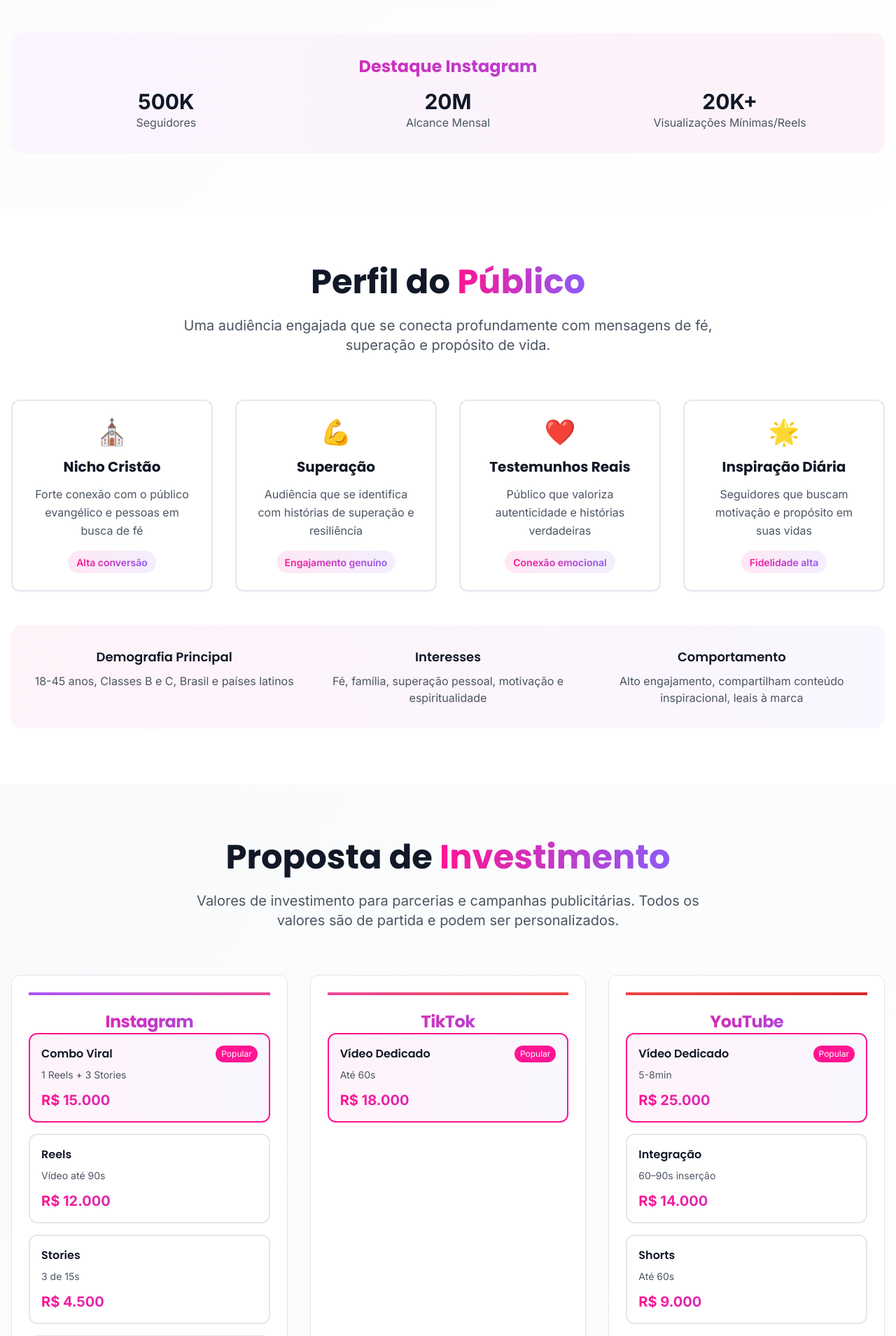
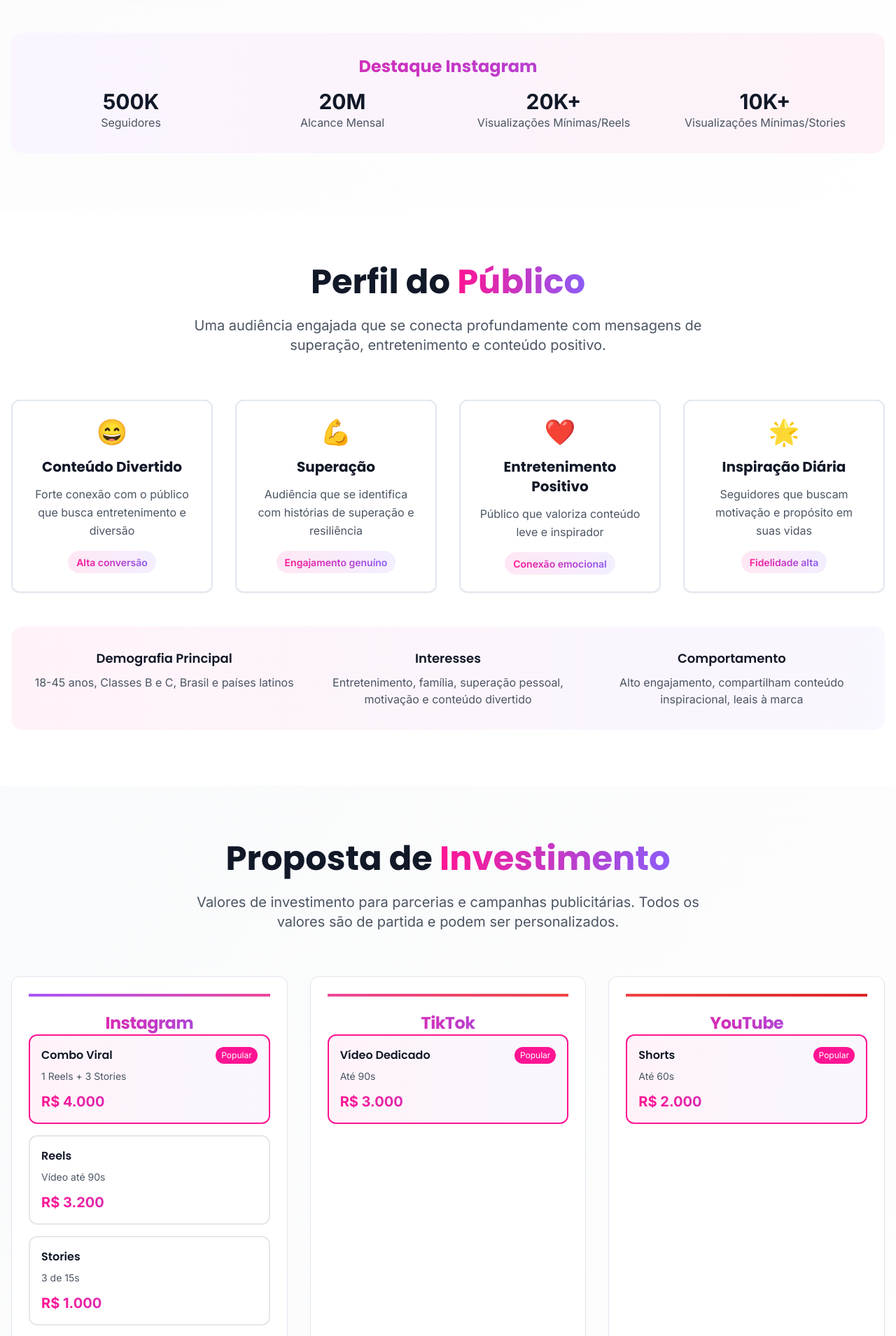
Before and after one commit to joaocristofoli/joao-cris-media-kit-81, a React (Vite) app: page / in a window 1280 px wide. Shown: the part 2611-4520 px from the top of the page at 70% size. Built offline with nearby package versions, Linux system fonts and the light colour scheme.

Commit message:
Refactor: Update content and pricing
Update audience interests, story views, and pricing table.
Update contact information.

```diff
--- a/src/components/Audience.tsx
+++ b/src/components/Audience.tsx
@@ -4,9 +4,9 @@ import { Card, CardContent } from "@/components/ui/card";
 const Audience = () => {
   const audienceFeatures = [
     {
-      title: "Nicho Cristão",
-      description: "Forte conexão com o público evangélico e pessoas em busca de fé",
-      icon: "⛪",
+      title: "Conteúdo Divertido",
+      description: "Forte conexão com o público que busca entretenimento e diversão",
+      icon: "😄",
       highlight: "Alta conversão"
     },
     {
@@ -16,8 +16,8 @@ const Audience = () => {
       highlight: "Engajamento genuíno"
     },
     {
-      title: "Testemunhos Reais",
-      description: "Público que valoriza autenticidade e histórias verdadeiras",
+      title: "Entretenimento Positivo",
+      description: "Público que valoriza conteúdo leve e inspirador",
       icon: "❤️",
       highlight: "Conexão emocional"
     },
@@ -37,8 +37,8 @@ const Audience = () => {
             Perfil do <span className="gradient-text">Público</span>
           </h2>
           <p className="text-xl text-gray-600 max-w-3xl mx-auto">
-            Uma audiência engajada que se conecta profundamente com mensagens de fé,
-            superação e propósito de vida.
+            Uma audiência engajada que se conecta profundamente com mensagens de
+            superação, entretenimento e conteúdo positivo.
           </p>
         </div>
 
@@ -75,7 +75,7 @@ const Audience = () => {
             </div>
             <div>
               <h4 className="text-lg font-semibold text-gray-900 mb-2">Interesses</h4>
-              <p className="text-gray-600">Fé, família, superação pessoal, motivação e espiritualidade</p>
+              <p className="text-gray-600">Entretenimento, família, superação pessoal, motivação e conteúdo divertido</p>
             </div>
             <div>
               <h4 className="text-lg font-semibold text-gray-900 mb-2">Comportamento</h4>
--- a/src/components/Contact.tsx
+++ b/src/components/Contact.tsx
@@ -5,7 +5,8 @@ import { Button } from "@/components/ui/button";
 const Contact = () => {
   const contactInfo = {
     name: "João Vitor da Silva Christofoli",
-    email: "contato.joaocris@email.com",
+    phone: "(11) 97396-4702",
+    email: "contatojoaocris@gmail.com",
     cnpj: "53.323.287/0001-57"
   };
 
@@ -43,6 +44,16 @@ const Contact = () => {
                 </div>
 
                 <div>
+                  <h4 className="font-semibold text-lg mb-2">Telefone</h4>
+                  <a
+                    href={`tel:${contactInfo.phone.replace(/\D/g, '')}`}
+                    className="text-white/90 hover:text-white transition-colors underline"
+                  >
+                    {contactInfo.phone}
+                  </a>
+                </div>
+
+                <div>
                   <h4 className="font-semibold text-lg mb-2">E-mail Comercial</h4>
                   <a
                     href={`mailto:${contactInfo.email}`}
@@ -68,8 +79,9 @@ const Contact = () => {
                 <Button
                   variant="outline"
                   className="flex-1 border-white text-white hover:bg-white hover:text-joao-pink"
+                  onClick={() => window.open(`https://wa.me/55${contactInfo.phone.replace(/\D/g, '')}`, '_blank')}
                 >
-                  WhatsApp Business
+                  WhatsApp
                 </Button>
               </div>
             </CardContent>
@@ -118,7 +130,7 @@ const Contact = () => {
             <h3 className="text-2xl font-bold mb-4">Pronto para fazer a diferença?</h3>
             <p className="text-white/90 mb-6 text-lg">
               Junte-se a marcas que já confiam no meu trabalho e alcance milhões de pessoas
-              com uma mensagem autêntica de fé e superação.
+              com uma mensagem autêntica e inspiradora.
             </p>
             <Button
               size="lg"
--- a/src/components/PricingTable.tsx
+++ b/src/components/PricingTable.tsx
@@ -7,9 +7,9 @@ const PricingTable = () => {
     {
       platform: "Instagram",
       packages: [
-        { format: "Combo Viral", deliverables: "1 Reels + 3 Stories", price: "R$ 15.000", highlight: true },
-        { format: "Reels", deliverables: "Vídeo até 90s", price: "R$ 12.000" },
-        { format: "Stories", deliverables: "3 de 15s", price: "R$ 4.500" },
+        { format: "Combo Viral", deliverables: "1 Reels + 3 Stories", price: "R$ 4.000", highlight: true },
+        { format: "Reels", deliverables: "Vídeo até 90s", price: "R$ 3.200" },
+        { format: "Stories", deliverables: "3 de 15s", price: "R$ 1.000" },
         { format: "Feed", deliverables: "Imagem ou Carrossel", price: "R$ 6.000" }
       ],
       color: "from-purple-500 to-pink-500"
@@ -17,16 +17,14 @@ const PricingTable = () => {
     {
       platform: "TikTok",
       packages: [
-        { format: "Vídeo Dedicado", deliverables: "Até 60s", price: "R$ 18.000", highlight: true }
+        { format: "Vídeo Dedicado", deliverables: "Até 90s", price: "R$ 3.000", highlight: true }
       ],
       color: "from-pink-500 to-red-500"
     },
     {
       platform: "YouTube",
       packages: [
-        { format: "Vídeo Dedicado", deliverables: "5-8min", price: "R$ 25.000", highlight: true },
-        { format: "Integração", deliverables: "60–90s inserção", price: "R$ 14.000" },
-        { format: "Shorts", deliverables: "Até 60s", price: "R$ 9.000" }
+        { format: "Shorts", deliverables: "Até 60s", price: "R$ 2.000", highlight: true }
       ],
       color: "from-red-500 to-red-600"
     }
@@ -35,7 +33,7 @@ const PricingTable = () => {
   const campaignPackage = {
     title: "Campanha Multiplataforma",
     description: "IG + TikTok + YT Shorts",
-    price: "R$ 35.000+",
+    price: "R$ 8.500+",
     benefits: [
       "Maior alcance e impacto",
       "Narrativa consistente",
--- a/src/components/SocialStats.tsx
+++ b/src/components/SocialStats.tsx
@@ -94,7 +94,7 @@ const SocialStats = () => {
         {/* Instagram Highlight */}
         <div className="bg-gradient-to-r from-purple-50 to-pink-50 rounded-2xl p-8 text-center">
           <h3 className="text-2xl font-bold gradient-text mb-4">Destaque Instagram</h3>
-          <div className="grid grid-cols-1 md:grid-cols-3 gap-6">
+          <div className="grid grid-cols-1 md:grid-cols-4 gap-6">
             <div>
               <div className="text-3xl font-bold text-gray-900">500K</div>
               <div className="text-gray-600">Seguidores</div>
@@ -107,6 +107,10 @@ const SocialStats = () => {
               <div className="text-3xl font-bold text-gray-900">20K+</div>
               <div className="text-gray-600">Visualizações Mínimas/Reels</div>
             </div>
+            <div>
+              <div className="text-3xl font-bold text-gray-900">10K+</div>
+              <div className="text-gray-600">Visualizações Mínimas/Stories</div>
+            </div>
           </div>
         </div>
       </div>
```
